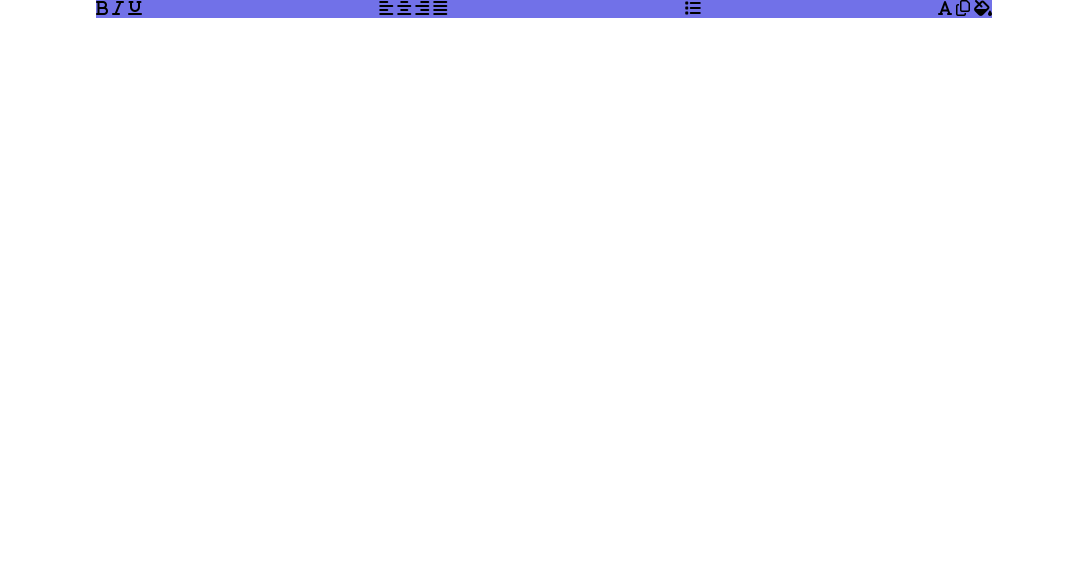
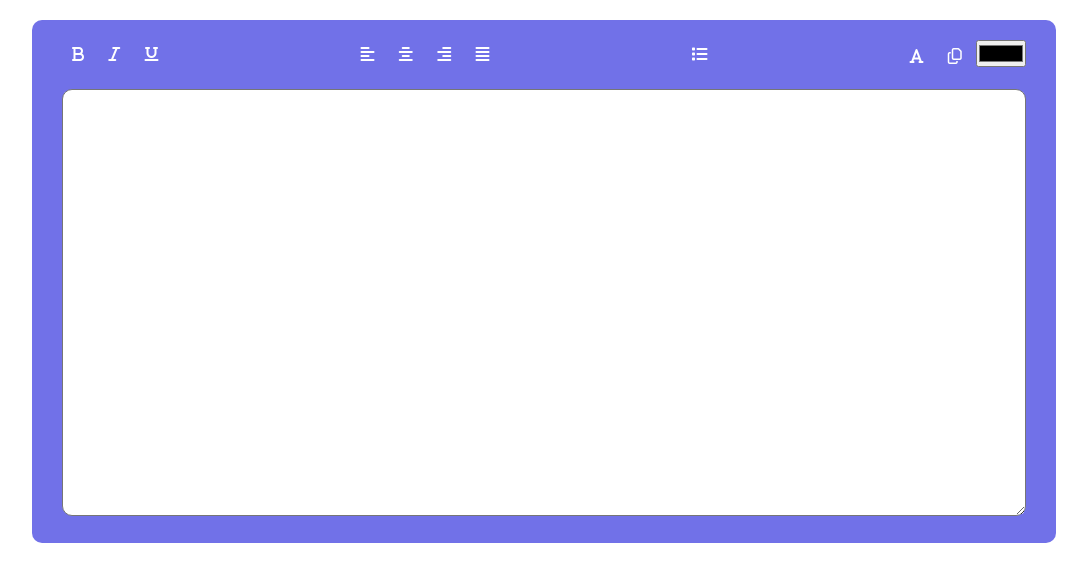
Before and after one commit to JosimHossain1/text-editor-with-js, a plain HTML site: page index.html in a window 1280 px wide. Shown: the whole page, without its empty margins (96-1183 px from the left). Drawn offline with Linux system fonts and the light colour scheme.

Commit message:
Add design with CSS

```diff
--- a/index.html
+++ b/index.html
@@ -29,10 +29,14 @@
                 <div class="add-color">
                     <i class="fa-solid fa-font"></i>
                     <i class="fa-regular fa-copy"></i>
-                    <i class="fa-solid fa-fill-drip"></i>
+
+                        <input type="color">
+
                 </div>
             </div>
-            <div class="content"></div>
+            <div class="content">
+                <textarea id="text-box" cols="30" rows="15" ></textarea>
+            </div>
         </div>
     </main>
     <!-- End -->
--- a/style.css
+++ b/style.css
@@ -1,22 +1,67 @@
+@import url('https://fonts.googleapis.com/css2?family=Poppins:wght@200;300;400;500;600;700;800&display=swap');
 *{
     margin: 0;
     padding: 0;
     box-sizing: border-box;
-
+    font-family: 'Poppins', sans-serif;
 }
 
 .container{
-    width: 70%;
+    width: 80%;
     margin: 0 auto;
+}
+
+i{
+    cursor: pointer;
+    margin: 0px 10px;
 }
 
 /* Start */
 
 .wrapper{
     background: rgb(113, 113, 232);
+    padding: 20px 30px;
+    border-radius: 10px;
+    margin-top: 20px;
 }
+
 .menu{
     display: flex;
     justify-content: space-between;
     align-items: center;
+    gap: 10px;
+    color: white;
 }
+
+/* Text area */
+
+textarea{
+    width: 100%;
+    margin-top: 20px;
+    border-radius: 10px;
+    padding: 10px;
+    font-size: 18px;
+}
+
+/* For JS */
+.bold{
+    font-weight: bold;
+}
+
+.italic{
+    font-style: italic;
+}
+
+.underline{
+    text-decoration: underline;
+}
+
+.text-left{
+    text-align: left;
+}
+.text-center{
+    text-align: center;
+}
+.text-right{
+    text-align: right;
+}
```
